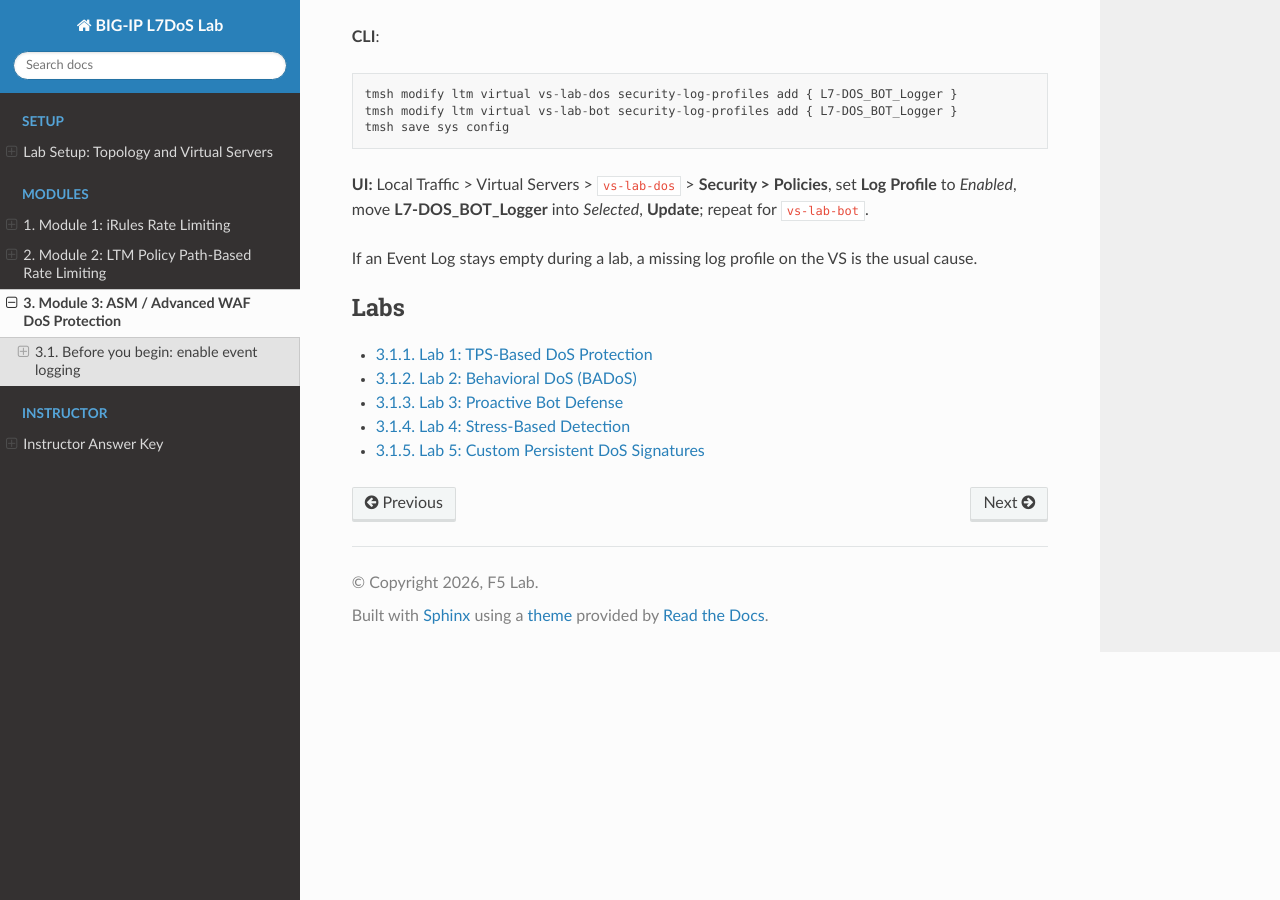
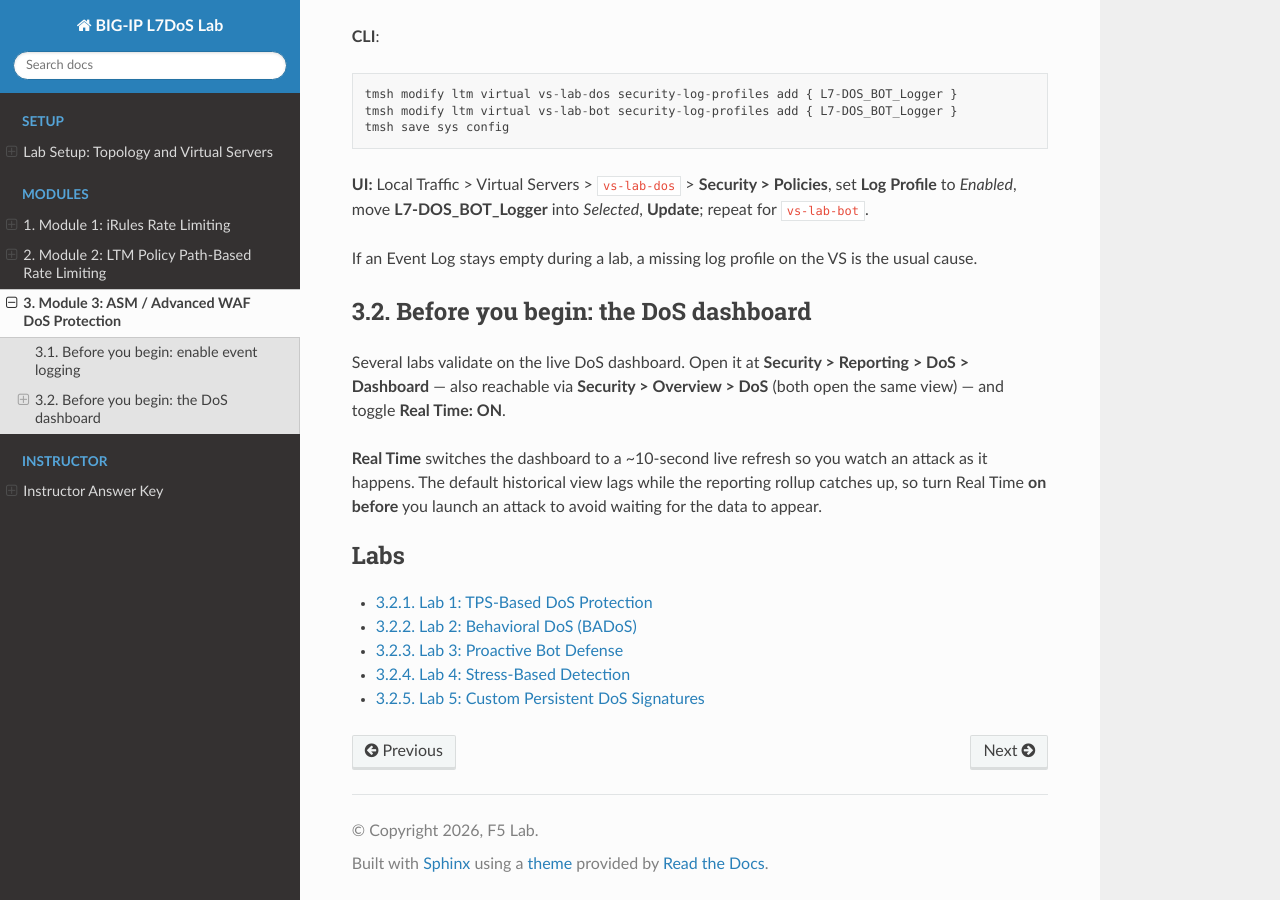
Before and after one commit to snowblind-/BIG-IP-L7DoS-Lab, a Sphinx documentation site: the page built from docs/module3-asm-waf/module3.rst, in a window 1280 px wide and 900 px high, scrolled down 835 px. Built offline with Sphinx 7.4.7 and the Read the Docs theme 3.1.0, drawn with Linux system fonts in a browser that asks for light colours.

Commit message:
Module 3 intro: DoS dashboard access paths + Real Time note
Document that the DoS dashboard is at Security > Reporting > DoS > Dashboard (also
via Security > Overview > DoS, same view) and to toggle Real Time: ON before
attacking — the historical view lags while the rollup catches up, Real Time gives
a ~10s live refresh.

```diff
--- a/docs/module3-asm-waf/module3.rst
+++ b/docs/module3-asm-waf/module3.rst
@@ -57,6 +57,18 @@ set **Log Profile** to *Enabled*, move **L7-DOS_BOT_Logger** into *Selected*,
 If an Event Log stays empty during a lab, a missing log profile on the VS is the
 usual cause.
 
+Before you begin: the DoS dashboard
+-----------------------------------
+
+Several labs validate on the live DoS dashboard. Open it at **Security > Reporting
+> DoS > Dashboard** — also reachable via **Security > Overview > DoS** (both open
+the same view) — and toggle **Real Time: ON**.
+
+**Real Time** switches the dashboard to a ~10-second live refresh so you watch an
+attack as it happens. The default historical view lags while the reporting rollup
+catches up, so turn Real Time **on before** you launch an attack to avoid waiting
+for the data to appear.
+
 .. toctree::
    :maxdepth: 1
    :caption: Labs
```
